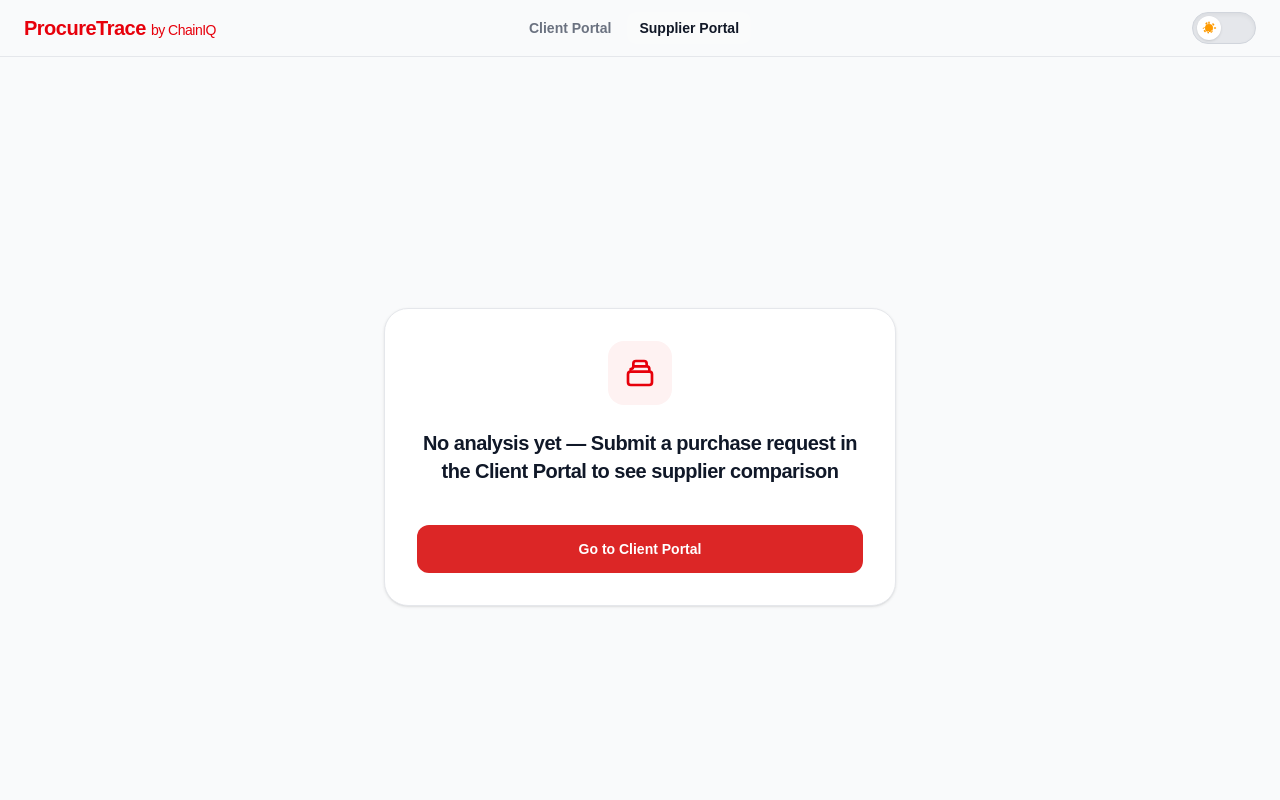
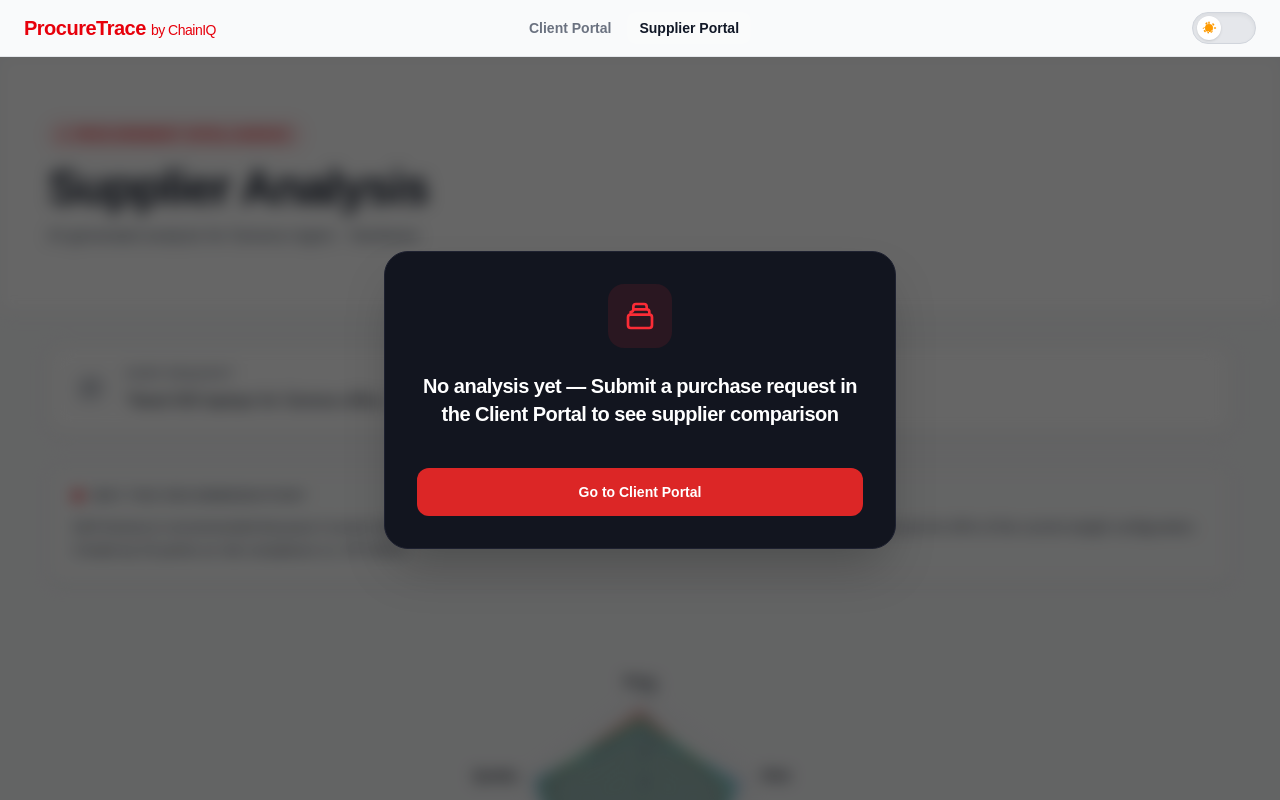
Before and after one commit to Linahmi/hackapp, a Next.js app: page /supplier-demo in a window 1280 px wide. Shown: the top 800 px of the page. Built offline with nearby package versions, Linux system fonts and the light colour scheme.

Commit message:
Update Supplier Portal empty state to blurred preview

```diff
--- a/app/supplier-demo/page.tsx
+++ b/app/supplier-demo/page.tsx
@@ -366,17 +366,22 @@
     return (apiResult?.suppliers_excluded as any[]) ?? [];
   }, [apiResult]);
 
-  // ─── Early return for no data (MUST be after ALL hooks) ───────────────────
-  if (mounted && !apiResult) {
+  const isLocked = mounted && !apiResult;
+
+  // ─── Render ───────────────────────────────────────────────────────────────
+
   return (
-      <main className="min-h-screen flex flex-col items-center justify-center bg-gray-50 dark:bg-[#0f1117] px-6 transition-colors duration-300">
-        <div className="flex flex-col items-center text-center max-w-lg p-8 rounded-3xl bg-white dark:bg-[#12151f] border border-gray-200 dark:border-[#1e2130] shadow-sm animate-fade-slide-up">
-          <div className="p-4 rounded-2xl bg-red-50 dark:bg-red-500/10 text-red-600 dark:text-red-500 mb-6">
+    <main className="min-h-screen pb-16 transition-colors duration-300 bg-gray-50 dark:bg-[#0f1117] relative">
+
+      {isLocked && (
+        <div className="fixed inset-0 z-40 flex items-center justify-center bg-black/60 pointer-events-auto">
+          <div className="flex flex-col items-center text-center max-w-lg p-8 rounded-3xl bg-[#12151f] border border-[#1e2130] shadow-2xl animate-fade-slide-up">
+            <div className="p-4 rounded-2xl bg-red-500/10 text-red-500 mb-6">
               <svg className="h-8 w-8" fill="none" viewBox="0 0 24 24" stroke="currentColor" strokeWidth={2}>
                 <path strokeLinecap="round" strokeLinejoin="round" d="M19 11H5m14 0a2 2 0 012 2v6a2 2 0 01-2 2H5a2 2 0 01-2-2v-6a2 2 0 012-2m14 0V9a2 2 0 00-2-2M5 11V9a2 2 0 002-2m0 0V5a2 2 0 012-2h6a2 2 0 012 2v2M7 7h10" />
               </svg>
             </div>
-          <h2 className="text-xl font-bold text-gray-900 dark:text-white mb-2 tracking-tight">
+            <h2 className="text-xl font-bold text-white mb-2 tracking-tight">
               No analysis yet — Submit a purchase request in the Client Portal to see supplier comparison
             </h2>
             <button
@@ -387,15 +392,10 @@
               Go to Client Portal
             </button>
           </div>
-      </main>
-    );
-  }
+        </div>
+      )}
 
-  // ─── Render ───────────────────────────────────────────────────────────────
-
-  return (
-    <main className="min-h-screen pb-16 transition-colors duration-300 bg-gray-50 dark:bg-[#0f1117]">
-
+      <div className={`transition-all duration-300 ${isLocked ? "blur-[8px] pointer-events-none select-none" : ""}`} aria-hidden={isLocked}>
         {/* Hero Header */}
       <div className="w-full bg-white dark:bg-[#12151f] border-b border-gray-200 dark:border-[#1e2130] px-6 py-12 md:px-12 md:py-16">
         <div className="max-w-7xl mx-auto flex flex-col md:flex-row items-end justify-between gap-6">
@@ -603,6 +603,7 @@
 
 
       </div>
+      </div>
     </main>
   );
 }
```
Lines whose indentation alone changed are shown as unchanged.
